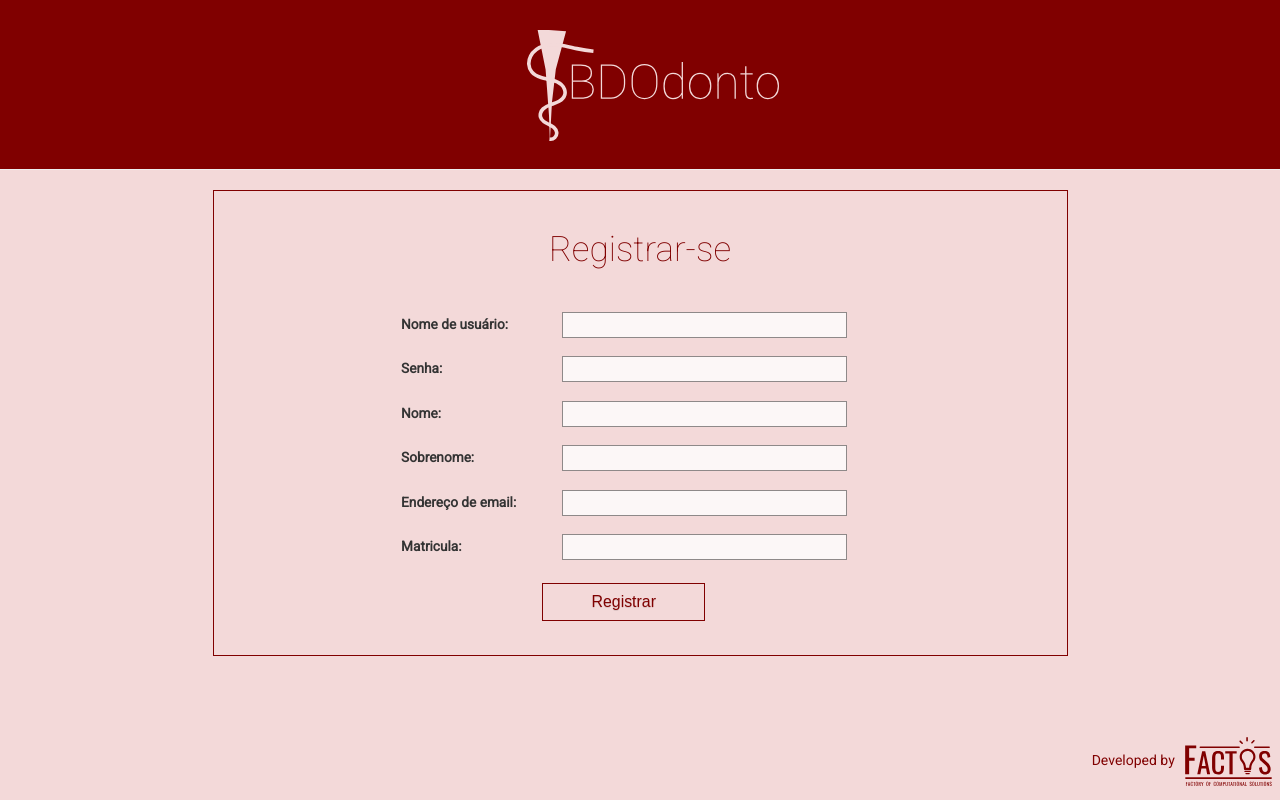
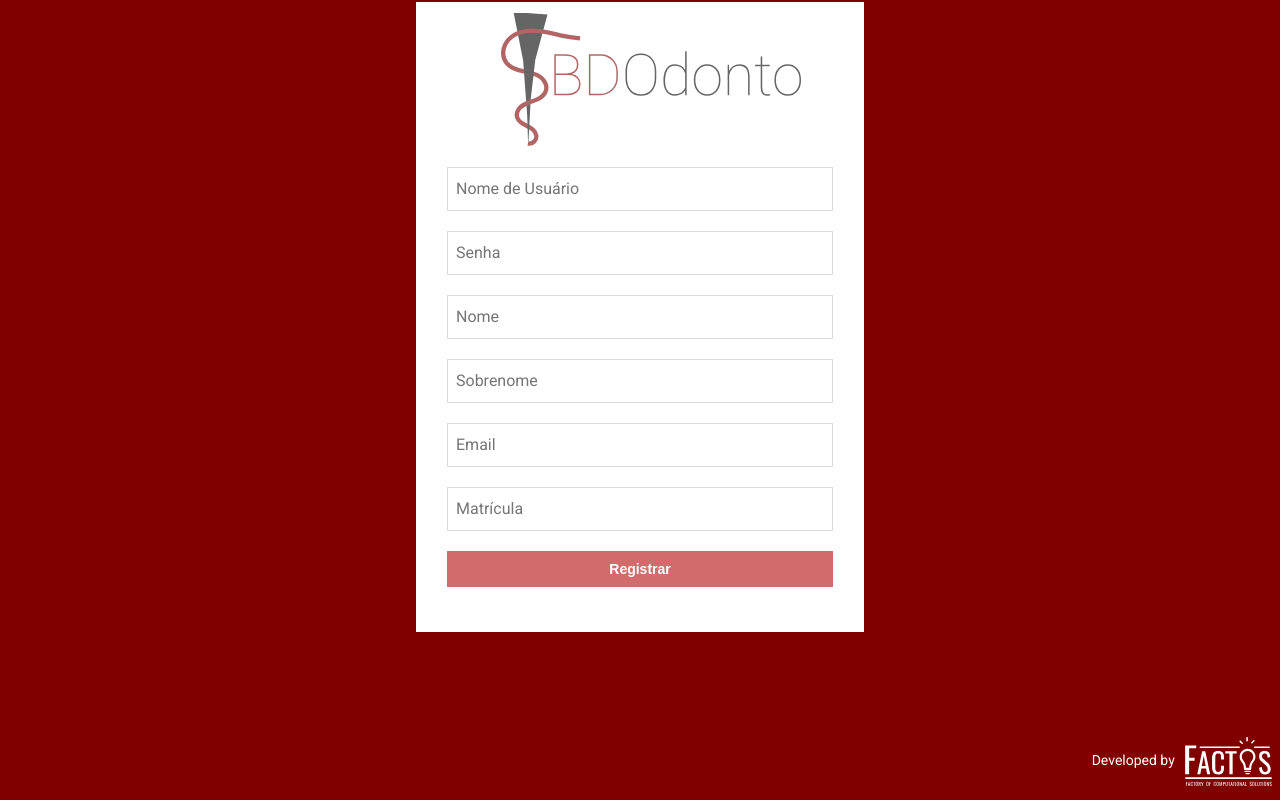
Before and after one commit to FACTOSolution/bdOdonto, a Django app: a page that uses bdOdonto/sistema_fichas/templates/sistema_fichas/registrar_usuario.html in a window 1280 px wide. Run offline with Django 3.2, Linux system fonts and the light colour scheme; parts of the project's set-up code (start-up, migrations or seed data) failed here and were passed over; some libraries are stand-ins or nearby versions.

Commit message:
Mudança na tela de cadastro

```diff
--- a/bdOdonto/sistema_fichas/forms.py
+++ b/bdOdonto/sistema_fichas/forms.py
@@ -11,7 +11,7 @@
         label = 'Senha',
         max_length = 32,
         min_length = 8,
-        widget = forms.PasswordInput()
+        widget = forms.PasswordInput(attrs={'placeholder' : 'Senha'})
     )
     username = forms.CharField(
         required = True,
@@ -19,7 +19,16 @@
         max_length = 150,
         help_text = ""
     )
+    username.widget.attrs['placeholder']='Nome de Usuário'
 
+    first_name = forms.CharField()
+    first_name.widget.attrs['placeholder']='Nome'
+
+    last_name = forms.CharField()
+    last_name.widget.attrs['placeholder']='Sobrenome'
+
+    email = forms.CharField()
+    email.widget.attrs['placeholder']='Email'
     class Meta:
         model = User
         fields = ('username', 'password', 'first_name', 'last_name', 'email')
@@ -29,8 +38,10 @@
             'last_name': 'Sobrenome',
         }
 
+
 class AlunoForm(forms.ModelForm):
-
+    matricula = forms.CharField()
+    matricula.widget.attrs['placeholder']='Matrícula'
     class Meta:
         model = Aluno
         fields = ('matricula',)
--- a/bdOdonto/sistema_fichas/static/css/login.css
+++ b/bdOdonto/sistema_fichas/static/css/login.css
@@ -19,6 +19,10 @@
 	left:32.5%;
 }
 
+#register{
+	top:0.3%;
+}
+
 .login-card h1 {
 	font-weight: 100;
 	text-align: center;
@@ -31,8 +35,13 @@
 	margin-bottom: 10px;
 	position: relative;
 }
+.login-card label {
+	visibility: hidden;
+	position:absolute;
 
-.login-card input[type=text], input[type=password] {
+}
+
+.login-card input[type=text], input[type=password], input[type=email]{
 	height: 44px;
 	font-size: 16px;
 	width: 100%;
@@ -43,7 +52,7 @@
 	box-sizing: border-box;
 }
 
-.login-card input[type=text]:hover, input[type=password]:hover {
+.login-card input[type=text]:hover, input[type=password]:hover , input[type=email]:hover{
 	border: 1px solid #b9b9b9;
 	border-top: 1px solid #a0a0a0;
 }
@@ -116,6 +125,17 @@
     width: 300px;
 }
 
+#foot{
+	text-align: right;
+	padding-right: 8px;
+	padding-bottom: 4px;
+	position:fixed;
+	bottom:0px;
+	top:auto;
+	left:auto;
+	right:0px;
+}
+
 #logo_bd{
     position:relative;
     left:18%;
--- a/bdOdonto/sistema_fichas/static/css/registrar_usuario.css
+++ b/bdOdonto/sistema_fichas/static/css/registrar_usuario.css
@@ -2,7 +2,7 @@
 
 body {
 	font-family: 'Roboto', Arial, Helvetica, sans-serif;
-	background-color: #f3d9d9;
+	background-color: #800000;
 }
 
 strong {
--- a/bdOdonto/sistema_fichas/templates/registration/login.html
+++ b/bdOdonto/sistema_fichas/templates/registration/login.html
@@ -5,6 +5,7 @@
         <link rel="stylesheet" href="//maxcdn.bootstrapcdn.com/bootstrap/3.2.0/css/bootstrap-theme.min.css">
         <link rel='stylesheet prefetch' href='http://ajax.googleapis.com/ajax/libs/jqueryui/1.11.2/themes/smoothness/jquery-ui.css'>
 		<link rel="stylesheet" href="/static/css/login.css">
+
         <meta charset="UTF-8">
     </head>
 	<body>
@@ -19,7 +20,7 @@
 		{%endif%}
 		<div class="login-card">
 			<a href="{% url 'sistema_fichas:listar_turmas' %}"><img id="logo_bd" src="../../static/images/logo_bd.svg"></a>
-			<form action="{% url 'login' %}" method="post">
+			<form action="{% url 'login' %}" method="post" enctype="multipart/form-data">
 			{% csrf_token %}
 			    <input type="text" name="username" placeholder="Nome de usuário">
 			    <input type="password" name="password" placeholder="Senha">
--- a/bdOdonto/sistema_fichas/templates/sistema_fichas/registrar_usuario.html
+++ b/bdOdonto/sistema_fichas/templates/sistema_fichas/registrar_usuario.html
@@ -1,18 +1,31 @@
-{% extends 'sistema_fichas/base.html' %}
-{% block content %}
+<html>
     <head>
+        <title>BDOdonto</title>
+        <link rel="stylesheet" href="//maxcdn.bootstrapcdn.com/bootstrap/3.2.0/css/bootstrap.min.css">
+        <link rel="stylesheet" href="//maxcdn.bootstrapcdn.com/bootstrap/3.2.0/css/bootstrap-theme.min.css">
+        <link rel='stylesheet prefetch' href='http://ajax.googleapis.com/ajax/libs/jqueryui/1.11.2/themes/smoothness/jquery-ui.css'>
+		<link rel="stylesheet" href="/static/css/login.css">
         <meta charset="UTF-8">
-	<title>Registrar novo usuário - BDOdonto</title>
-	<link rel="stylesheet" href="/static/css/registrar_usuario.css">
     </head>
-<div id="div_registro">
-	<h2>Registrar-se</h2>
+	<body>
+		{% if form.errors %}
+	    <p class="aviso">Usuário ou senha inválidos!</p>
+		{% endif %}
+	    {% if user.is_authenticated %}
+	 		<meta http-equiv="REFRESH" content="0;url=http://localhost:8000/turmas_aluno/">
+	    {% endif %}
+		<div class="login-card" id="register">
+			<a href="{% url 'sistema_fichas:listar_turmas' %}"><img id="logo_bd" src="../../static/images/logo_bd.svg"></a>
 			<form id="user_form" method="post" action="{% url 'sistema_fichas:registrar_usuario' %}" enctype="multipart/form-data">
 				{% csrf_token %}
 				{{ user_form.as_p }}
 				{{ aluno_form.as_p }}
-		<input type="submit" name="submit" value="Registrar"/>
+				<input type="submit" name="submit" class="login login-submit" value="Registrar"/>
 				<input type="hidden" name="next" value="{% url 'sistema_fichas:listar_turmas' %}"/>
 			</form>
 		</div>
-{% endblock %}
+		<div>
+            <p class="footer" id="foot" >Developed by &nbsp&nbsp<img src="../../static/images/factos_logo.svg"></p>
+        </div>
+	</body>
+</html>
```
Lines whose indentation alone changed are shown as unchanged.
